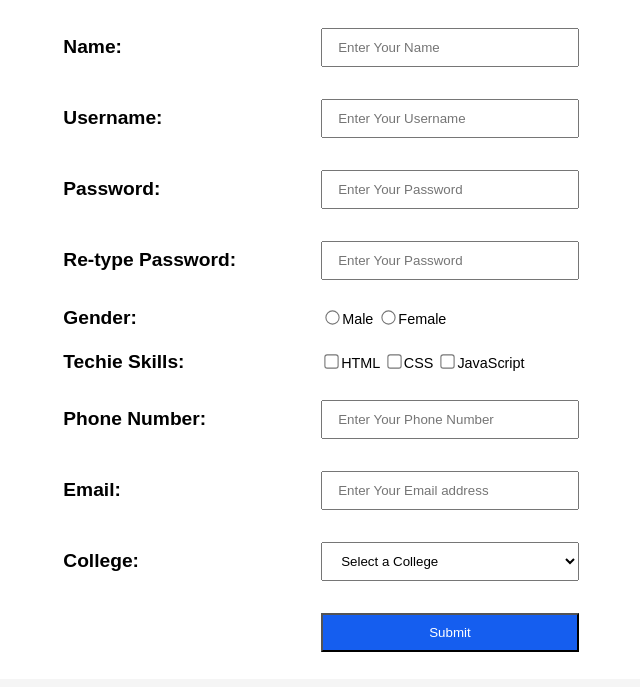
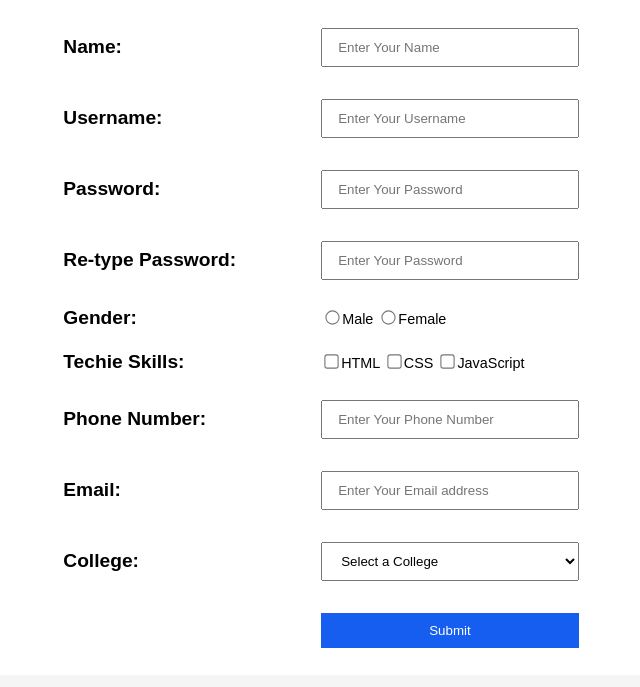
Before and after one commit to biroue10/JUST-THE-PROJECT, a plain HTML site: page form.html in a window 1280 px wide. Shown: the part 119-806 px from the top of the page, without its empty margins (319-959 px from the left). Drawn offline with Linux system fonts and the light colour scheme.

Commit message:
Change the style of my submit button

```diff
--- a/assets/css/style3.css
+++ b/assets/css/style3.css
@@ -18,7 +18,6 @@
 
  .bouton{
     text-align: center;
-    border: none;
 
  }
  .bouton input{
@@ -26,6 +25,10 @@
     cursor: pointer;
     background-color: #155eef;
     color: white;
+    border: none;
+    outline: none;
+    display: block;
+
 
  }
  body {
```
